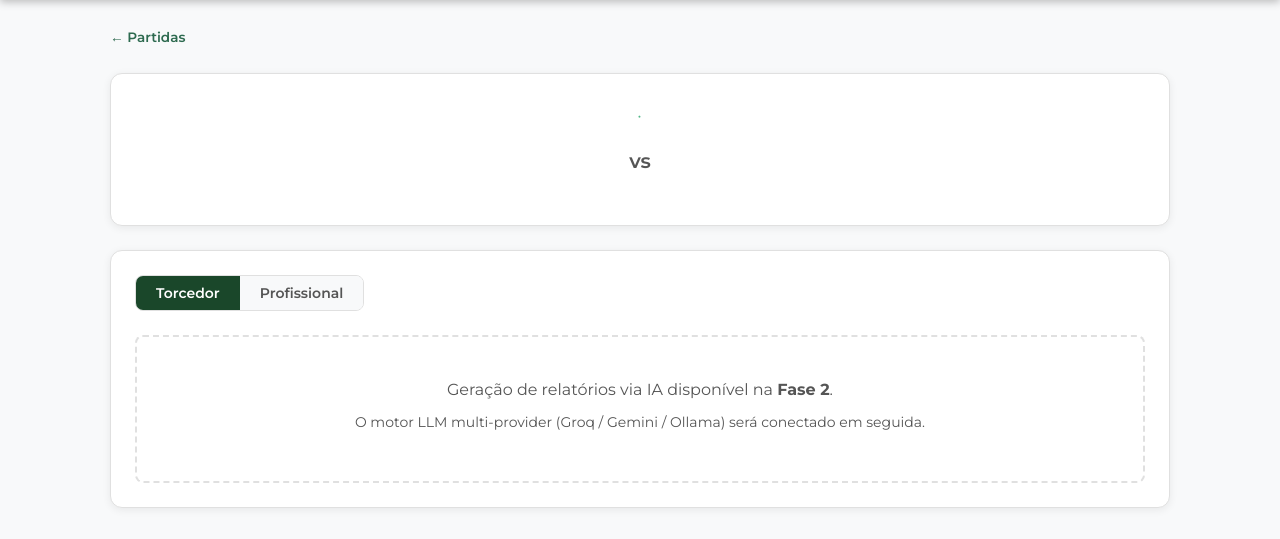
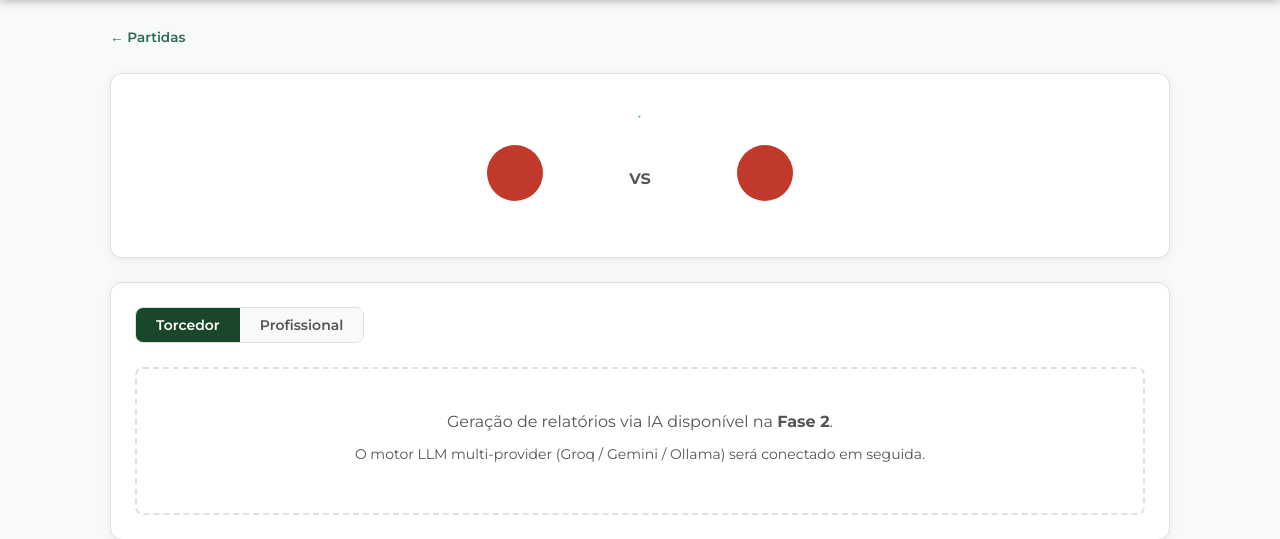
Before and after one commit to thiagomarinho15/FutMetricX, a Flask app: template app/templates/partida.html in a window 1280 px wide. Shown: the part 60-599 px from the top of the page. Run offline with Flask 3, Linux system fonts and the light colour scheme; the template is opened without the code that fills it, so the values that code supplies are empty; parts of the project's set-up code (start-up, migrations or seed data) failed here and were passed over.

Commit message:
Escudos das equipes: logos SVG + avatar CSS com iniciais
- Cria app/services/team_logos.py com mapeamento de 30 clubes
  para URLs Wikipedia Commons SVG (Premier League, La Liga,
  Champions League e times brasileiros para uso futuro)
- Avatar circular CSS determinístico (cor por hash do nome,
  iniciais via ::after) como fallback para times sem logo
- Macro Jinja2 _team_logo.html reutilizável (tamanhos sm/lg)
- Cards do dashboard: logo 32px à esquerda do time da casa,
  à direita do time visitante
- Página de partida: logos 56px centralizados acima dos nomes
- CSP atualizada com img-src para upload.wikimedia.org
- Plano de ação: escudos marcados como concluídos

Co-Authored-By: Claude Sonnet 4.6 <noreply@anthropic.com>

```diff
--- a/app/__init__.py
+++ b/app/__init__.py
@@ -5,6 +5,7 @@ from flask_migrate import Migrate
 from .config import Config
 from .models import db, User
 from .adm import init_admin
+from .services.team_logos import team_logo, team_initial, team_color
 
 login_manager = LoginManager()
 migrate = Migrate()
@@ -23,6 +24,12 @@ def create_app():
 
     init_admin(app)
 
+    app.jinja_env.globals.update(
+        team_logo=team_logo,
+        team_initial=team_initial,
+        team_color=team_color,
+    )
+
     from .views import bp
     app.register_blueprint(bp)
 
@@ -35,7 +42,8 @@ def create_app():
             "default-src 'self'; "
             "script-src 'self' 'unsafe-inline' https://fonts.googleapis.com; "
             "style-src 'self' 'unsafe-inline' https://fonts.googleapis.com https://fonts.gstatic.com; "
-            "font-src 'self' https://fonts.gstatic.com;"
+            "font-src 'self' https://fonts.gstatic.com; "
+            "img-src 'self' data: https://upload.wikimedia.org;"
         )
         return response
 
--- /dev/null
+++ b/app/services/team_logos.py
@@ -0,0 +1,64 @@
+"""
+Team logo URLs (Wikipedia Commons SVG) + CSS avatar helpers.
+For teams without a mapped URL the template falls back to a coloured
+initial-based avatar, so broken / missing entries degrade gracefully.
+"""
+
+# Wikipedia Commons direct SVG URLs — no auth required, stable links
+TEAM_LOGOS: dict[str, str] = {
+    # Premier League
+    'Arsenal':                  'https://upload.wikimedia.org/wikipedia/en/5/53/Arsenal_FC.svg',
+    'Chelsea':                  'https://upload.wikimedia.org/wikipedia/en/c/cc/Chelsea_FC.svg',
+    'Manchester United':        'https://upload.wikimedia.org/wikipedia/en/7/7a/Manchester_United_FC_crest.svg',
+    'Liverpool':                'https://upload.wikimedia.org/wikipedia/en/0/0c/Liverpool_FC.svg',
+    'Manchester City':          'https://upload.wikimedia.org/wikipedia/en/e/eb/Manchester_City_FC_badge.svg',
+    'Tottenham Hotspur':        'https://upload.wikimedia.org/wikipedia/en/b/b4/Tottenham_Hotspur.svg',
+    'Newcastle United':         'https://upload.wikimedia.org/wikipedia/en/5/56/Newcastle_United_Logo.svg',
+    'Everton':                  'https://upload.wikimedia.org/wikipedia/en/7/7c/Everton_FC_logo.svg',
+    'Aston Villa':              'https://upload.wikimedia.org/wikipedia/en/f/f9/Aston_Villa_FC_crest_%282016%29.svg',
+    'Leeds United':             'https://upload.wikimedia.org/wikipedia/en/5/54/Leeds_United_F.C._logo.svg',
+    'Blackburn Rovers':         'https://upload.wikimedia.org/wikipedia/en/0/0f/Blackburn_Rovers.svg',
+    'Bolton Wanderers':         'https://upload.wikimedia.org/wikipedia/en/8/82/Bolton_Wanderers_FC_logo.svg',
+    'Fulham':                   'https://upload.wikimedia.org/wikipedia/en/e/eb/Fulham_FC_%28shield%29.svg',
+    'Southampton':              'https://upload.wikimedia.org/wikipedia/en/c/c9/FC_Southampton.svg',
+    'Birmingham City':          'https://upload.wikimedia.org/wikipedia/en/6/68/Birmingham_City_FC_logo.svg',
+    'Charlton Athletic':        'https://upload.wikimedia.org/wikipedia/en/2/2e/Charlton_Athletic_FC_crest.svg',
+    'Leicester City':           'https://upload.wikimedia.org/wikipedia/en/2/2d/Leicester_City_crest.svg',
+    'Middlesbrough':            'https://upload.wikimedia.org/wikipedia/en/2/2c/Middlesbrough_FC_crest.svg',
+    'Portsmouth':               'https://upload.wikimedia.org/wikipedia/en/3/3d/Portsmouth_FC_logo.svg',
+    'Wolverhampton Wanderers':  'https://upload.wikimedia.org/wikipedia/en/f/fc/Wolverhampton_Wanderers.svg',
+    # La Liga / Champions League
+    'Real Madrid':              'https://upload.wikimedia.org/wikipedia/en/5/56/Real_Madrid_CF.svg',
+    'Barcelona':                'https://upload.wikimedia.org/wikipedia/en/4/47/FC_Barcelona_%28crest%29.svg',
+    'Juventus':                 'https://upload.wikimedia.org/wikipedia/commons/1/15/Juventus_FC_2017_icon_%28black%29.svg',
+    'Ajax':                     'https://upload.wikimedia.org/wikipedia/en/7/79/Ajax_Amsterdam.svg',
+    # Brazilian clubs (for future seasons)
+    'Flamengo':                 'https://upload.wikimedia.org/wikipedia/commons/2/2e/Flamengo_braz_logo.svg',
+    'Palmeiras':                'https://upload.wikimedia.org/wikipedia/commons/1/10/Palmeiras_logo.svg',
+    'Corinthians':              'https://upload.wikimedia.org/wikipedia/commons/5/59/Sport_Club_Corinthians_Paulista_crest.svg',
+    'São Paulo':                'https://upload.wikimedia.org/wikipedia/commons/6/63/S%C3%A3o_Paulo_FC_escudo.svg',
+    'Atlético Mineiro':         'https://upload.wikimedia.org/wikipedia/commons/c/c6/Atletico_mineiro_galo.svg',
+    'Santos':                   'https://upload.wikimedia.org/wikipedia/commons/1/14/Santos_FC_logo.svg',
+}
+
+# Deterministic colour palette — same team always gets the same colour
+_PALETTE = [
+    '#c0392b', '#1a472a', '#2d6a4f', '#285E8E',
+    '#7b2d8b', '#d35400', '#1d3557', '#16a085',
+    '#8e44ad', '#2c3e50', '#b7950b', '#117a65',
+]
+
+
+def team_logo(name: str) -> str | None:
+    return TEAM_LOGOS.get(name)
+
+
+def team_initial(name: str) -> str:
+    words = name.split()
+    if len(words) >= 2:
+        return (words[0][0] + words[-1][0]).upper()
+    return name[:2].upper()
+
+
+def team_color(name: str) -> str:
+    return _PALETTE[sum(ord(c) for c in name) % len(_PALETTE)]
--- a/app/static/css/cards.css
+++ b/app/static/css/cards.css
@@ -71,14 +71,59 @@
   gap: 0.5rem;
 }
 
+/* ── Team logo avatar ─────────────────────────── */
+.team-logo-wrap {
+  position: relative;
+  border-radius: 50%;
+  background: var(--team-color, #2d6a4f);
+  display: flex;
+  align-items: center;
+  justify-content: center;
+  overflow: hidden;
+  font-weight: 700;
+  color: #fff;
+  flex-shrink: 0;
+}
+.team-logo-wrap::after {
+  content: attr(data-initial);
+  position: absolute;
+  font-size: inherit;
+}
+.team-logo-wrap img {
+  position: absolute;
+  inset: 0;
+  width: 100%;
+  height: 100%;
+  object-fit: contain;
+  background: #fff;
+  padding: 10%;
+  z-index: 1;
+  border-radius: 50%;
+}
+.team-logo-wrap.logo-error img { display: none; }
+
+.team-logo-sm { width: 32px; height: 32px; font-size: 0.6rem; }
+.team-logo-lg { width: 56px; height: 56px; font-size: 0.85rem; }
+
+/* ── Team with logo row ───────────────────────── */
+.team-with-logo {
+  display: flex;
+  align-items: center;
+  gap: 0.5rem;
+  flex: 1;
+  min-width: 0;
+}
+.team-with-logo.team-visitante {
+  flex-direction: row-reverse;
+  text-align: right;
+}
+
 .team-name {
   font-weight: 700;
-  font-size: 0.9rem;
-  flex: 1;
-}
-
-.team-name:last-child {
-  text-align: right;
+  font-size: 0.875rem;
+  white-space: nowrap;
+  overflow: hidden;
+  text-overflow: ellipsis;
 }
 
 .card-score {
@@ -164,16 +209,20 @@
   margin-bottom: 1rem;
 }
 
+.partida-time-block {
+  display: flex;
+  flex-direction: column;
+  align-items: center;
+  gap: 0.5rem;
+  flex: 1;
+  max-width: 180px;
+}
+
 .partida-time {
-  font-size: 1.25rem;
+  font-size: 1rem;
   font-weight: 700;
   color: var(--texto-escuro);
-  flex: 1;
-  max-width: 200px;
-}
-
-.partida-time:first-child {
-  text-align: right;
+  text-align: center;
 }
 
 .placar-numero {
--- /dev/null
+++ b/app/templates/_team_logo.html
@@ -0,0 +1,13 @@
+{% macro logo(name, size='sm') %}
+{% set _logo = team_logo(name) %}
+{% set _ini  = team_initial(name) %}
+{% set _col  = team_color(name) %}
+<div class="team-logo-wrap team-logo-{{ size }}"
+     data-initial="{{ _ini }}"
+     style="--team-color: {{ _col }}">
+  {% if _logo %}
+  <img src="{{ _logo }}" alt="{{ name }}" loading="lazy"
+       onerror="this.parentElement.classList.add('logo-error')">
+  {% endif %}
+</div>
+{% endmacro %}
--- a/app/templates/partida.html
+++ b/app/templates/partida.html
@@ -1,4 +1,5 @@
 {% extends 'base.html' %}
+{% from '_team_logo.html' import logo as team_logo_widget %}
 {% block title %}{{ partida.time_casa }} × {{ partida.time_visitante }} — FutMetricX{% endblock %}
 
 {% block extra_css %}
@@ -17,13 +18,21 @@
     </div>
 
     <div class="partida-placar">
-      <span class="partida-time">{{ partida.time_casa }}</span>
+      <div class="partida-time-block">
+        {{ team_logo_widget(partida.time_casa, 'lg') }}
+        <span class="partida-time">{{ partida.time_casa }}</span>
+      </div>
+
       {% if partida.status == 'encerrada' and stats.get('placar_casa') is not none %}
       <span class="placar-numero">{{ stats.placar_casa }} – {{ stats.placar_visitante }}</span>
       {% else %}
       <span class="placar-vs">vs</span>
       {% endif %}
-      <span class="partida-time">{{ partida.time_visitante }}</span>
+
+      <div class="partida-time-block">
+        {{ team_logo_widget(partida.time_visitante, 'lg') }}
+        <span class="partida-time">{{ partida.time_visitante }}</span>
+      </div>
     </div>
 
     {% if partida.data_partida %}
```
Also changed, not shown: action-plan.md (+2 -2 lines), app/templates/index.html (+9 -2 lines).
